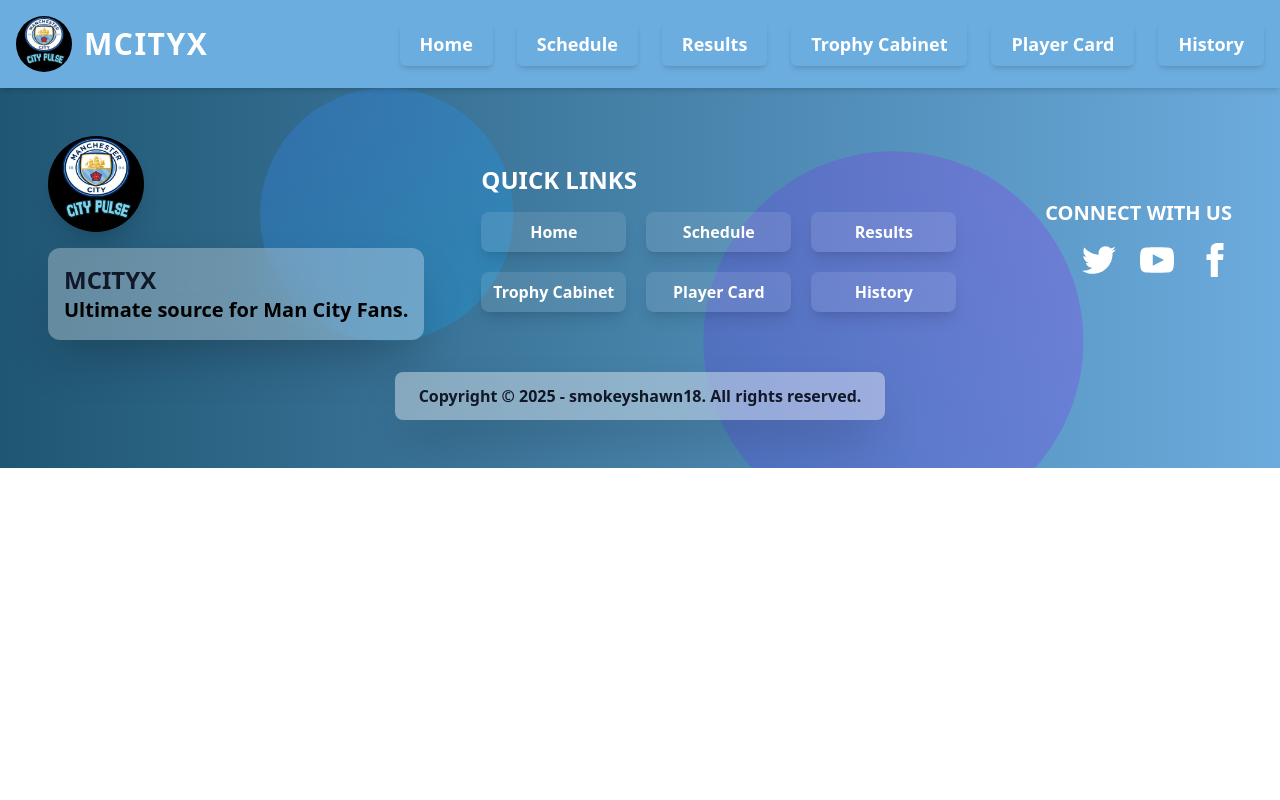
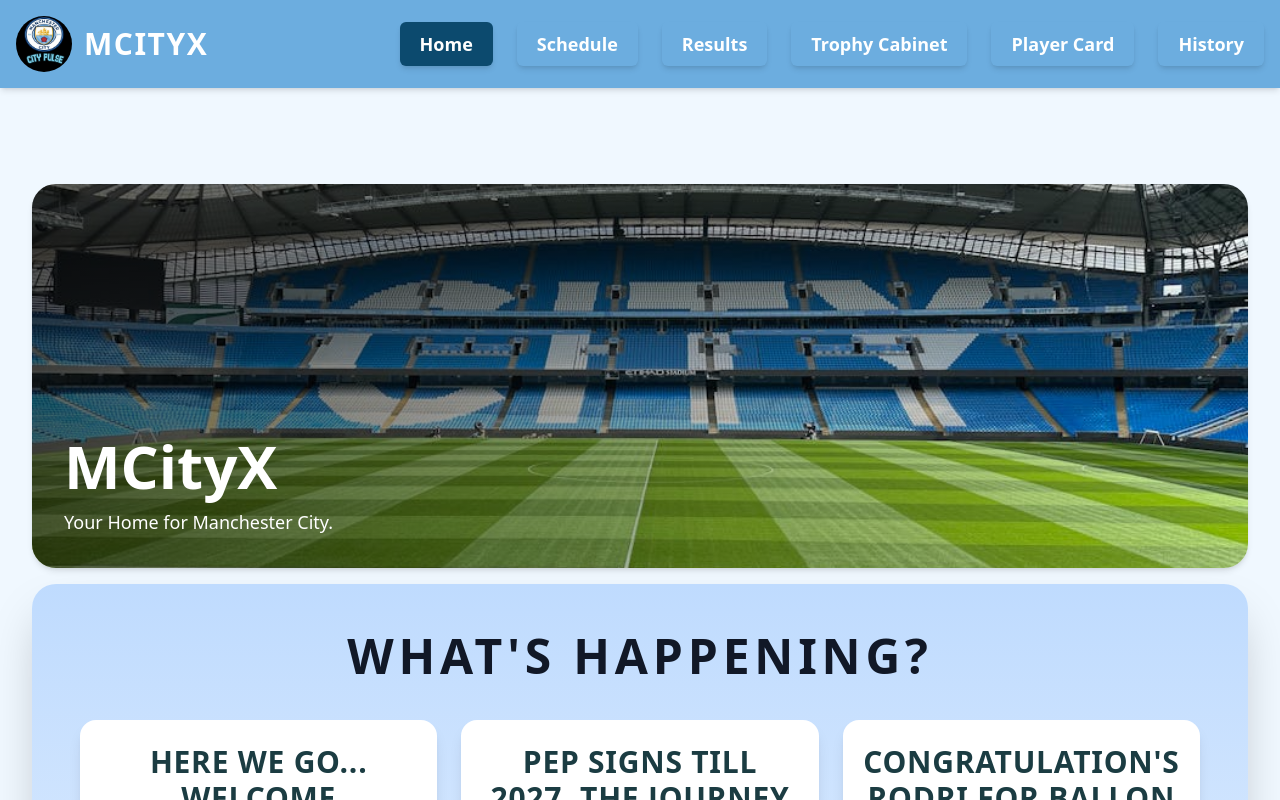
Before and after one commit to smokeyshawn18/CityPulse, a React (Vite) app: page / in a window 1280 px wide. Shown: the top 800 px of the page. Built offline with nearby package versions, Linux system fonts and the light colour scheme.

Commit message:
Done Navlink

```diff
--- a/src/App.jsx
+++ b/src/App.jsx
@@ -17,7 +17,7 @@
       <Navbar />
       <ScrollToTop />
       <Routes>
-        <Route path="/home" element={<Home />} />
+        <Route path="/" element={<Home />} />
         <Route path="/news" element={<News />} />
         <Route path="/schedule" element={<Schedule />} />
         <Route path="/results" element={<Results />} />
--- a/src/components/Navbar.jsx
+++ b/src/components/Navbar.jsx
@@ -39,7 +39,11 @@
           ].map((label, index) => (
             <NavLink
               key={index}
-              to={`/${label.replace(/\s+/g, "-").toLowerCase()}`}
+              to={
+                label === "Home"
+                  ? "/"
+                  : `/${label.replace(/\s+/g, "-").toLowerCase()}`
+              }
               className={({ isActive }) =>
                 `px-5 py-2 rounded-md transition-all duration-300 shadow-md font-bold ${
                   isActive
--- a/src/main.jsx
+++ b/src/main.jsx
@@ -19,7 +19,7 @@
       <Navbar />
       <ScrollToTop />
       <Routes>
-        <Route path="/home" element={<Home />} />
+        <Route path="/" element={<Home />} />
         <Route path="/news" element={<News />} />
         <Route path="/schedule" element={<Schedule />} />
         <Route path="/results" element={<Results />} />
```
